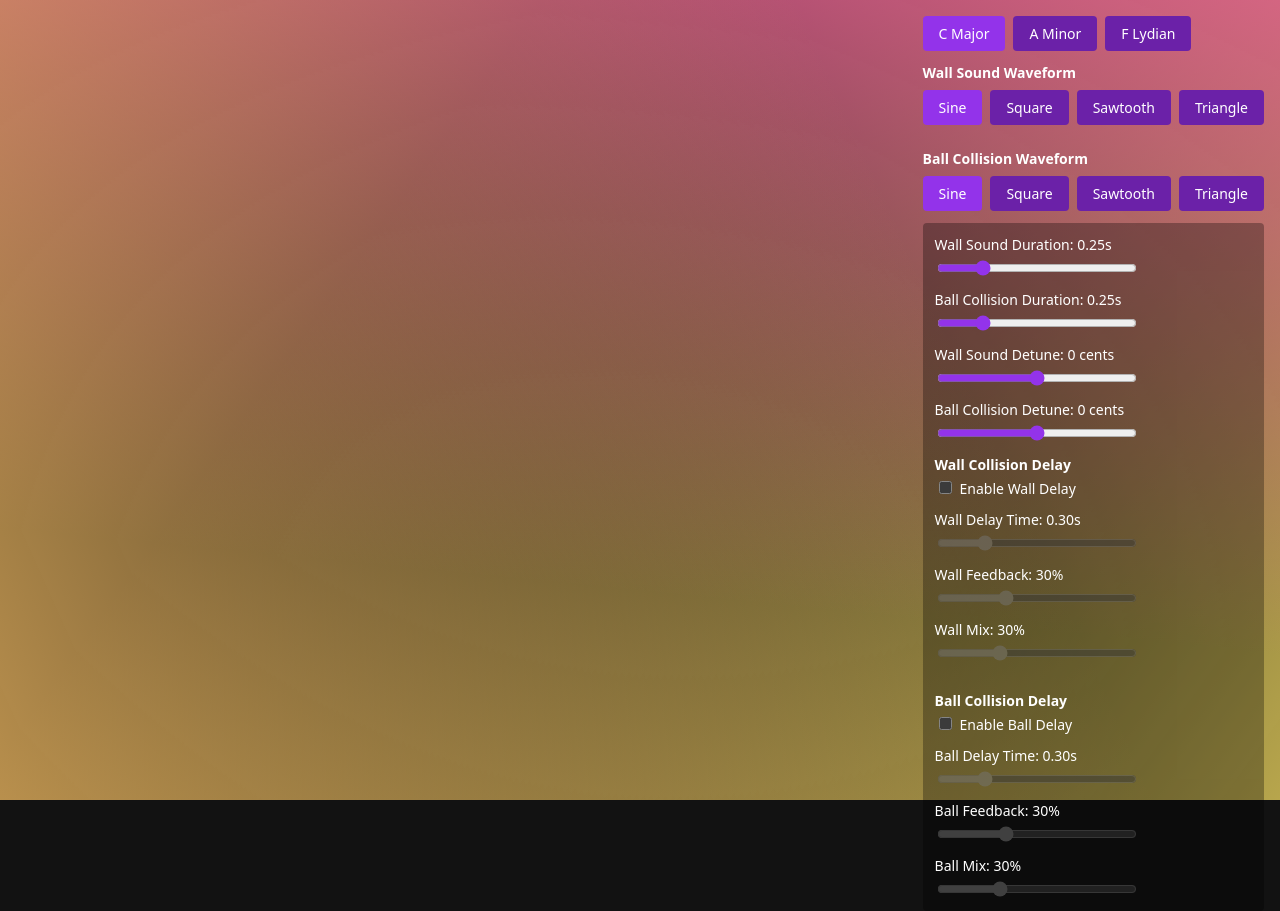
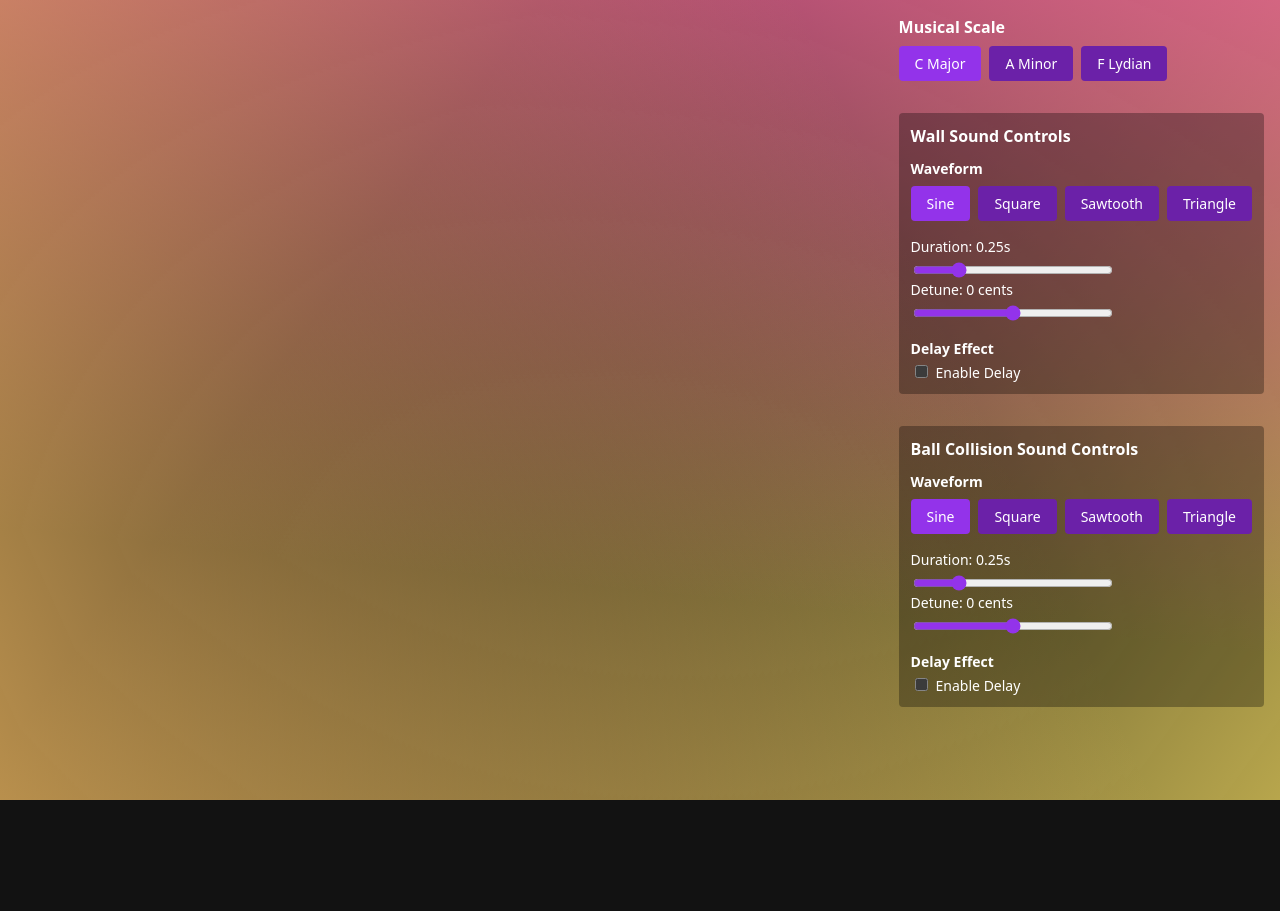
Before and after one commit to circlegetsquare/oscillaphone, a React (Vite) app: page / in a window 1280 px wide. After the commit the page ends 800 px from the top, so only its background shows below. Built offline with nearby package versions, Linux system fonts and the light colour scheme.

Commit message:
Group wall and ball controls

```diff
--- a/src/components/BouncingCircles.jsx
+++ b/src/components/BouncingCircles.jsx
@@ -575,6 +575,11 @@ export default function BouncingCircles() {
   return (
     <>
       <div style={controlsContainerStyles}>
+        {/* Global Controls - Musical Scale */}
+        <div style={{marginBottom: '20px'}}>
+          <label style={{...labelStyles, fontWeight: 'bold', fontSize: '16px', marginBottom: '8px', display: 'block'}}>
+            Musical Scale
+          </label>
           <div style={scaleButtonsStyles}>
             {AVAILABLE_SCALES.map(scale => (
               <button
@@ -596,9 +601,18 @@ export default function BouncingCircles() {
               </button>
             ))}
           </div>
-        <div>
+        </div>
+
+        {/* Wall Sound Controls */}
+        <div style={{marginBottom: '20px', padding: '12px', backgroundColor: 'rgba(0, 0, 0, 0.3)', borderRadius: '4px'}}>
+          <label style={{...labelStyles, fontWeight: 'bold', fontSize: '16px', marginBottom: '12px', display: 'block'}}>
+            Wall Sound Controls
+          </label>
+
+          {/* Wall Waveform */}
+          <div style={{marginBottom: '16px'}}>
             <label style={{...labelStyles, fontWeight: 'bold', display: 'block', marginBottom: '8px'}}>
-            Wall Sound Waveform
+              Waveform
             </label>
             <div style={scaleButtonsStyles}>
               {WAVEFORMS.map(wave => (
@@ -622,9 +636,115 @@ export default function BouncingCircles() {
               ))}
             </div>
           </div>
-        <div>
-          <label style={{...labelStyles, fontWeight: 'bold', display: 'block', marginTop: '12px', marginBottom: '8px'}}>
-            Ball Collision Waveform
+
+          {/* Wall Duration */}
+          <div style={sliderGroupStyles}>
+            <label style={labelStyles}>
+              Duration: {wallDuration.toFixed(2)}s
+            </label>
+            <input
+              type="range"
+              min="0.05"
+              max="1.0"
+              step="0.05"
+              value={wallDuration}
+              onChange={handleWallDurationChange}
+              style={sliderStyles}
+            />
+          </div>
+
+          {/* Wall Detune */}
+          <div style={sliderGroupStyles}>
+            <label style={labelStyles}>
+              Detune: {wallDetune} cents
+            </label>
+            <input
+              type="range"
+              min="-1200"
+              max="1200"
+              step="100"
+              value={wallDetune}
+              onChange={handleWallDetuneChange}
+              style={sliderStyles}
+            />
+          </div>
+
+          {/* Wall Delay Controls */}
+          <div style={{marginTop: '16px'}}>
+            <div style={sliderGroupStyles}>
+              <label style={{...labelStyles, fontWeight: 'bold'}}>
+                Delay Effect
+              </label>
+              <label style={labelStyles}>
+                <input
+                  type="checkbox"
+                  checked={wallDelayEnabled}
+                  onChange={handleWallDelayEnabledChange}
+                  style={checkboxStyles}
+                />
+                Enable Delay
+              </label>
+            </div>
+
+            {wallDelayEnabled && (
+              <>
+                <div style={sliderGroupStyles}>
+                  <label style={labelStyles}>
+                    Delay Time: {wallDelayTime.toFixed(2)}s
+                  </label>
+                  <input
+                    type="range"
+                    min="0.1"
+                    max="1.0"
+                    step="0.1"
+                    value={wallDelayTime}
+                    onChange={handleWallDelayTimeChange}
+                    style={sliderStyles}
+                  />
+                </div>
+                <div style={sliderGroupStyles}>
+                  <label style={labelStyles}>
+                    Feedback: {(wallDelayFeedback * 100).toFixed(0)}%
+                  </label>
+                  <input
+                    type="range"
+                    min="0"
+                    max="0.9"
+                    step="0.1"
+                    value={wallDelayFeedback}
+                    onChange={handleWallDelayFeedbackChange}
+                    style={sliderStyles}
+                  />
+                </div>
+                <div style={sliderGroupStyles}>
+                  <label style={labelStyles}>
+                    Mix: {(wallDelayMix * 100).toFixed(0)}%
+                  </label>
+                  <input
+                    type="range"
+                    min="0"
+                    max="1"
+                    step="0.1"
+                    value={wallDelayMix}
+                    onChange={handleWallDelayMixChange}
+                    style={sliderStyles}
+                  />
+                </div>
+              </>
+            )}
+          </div>
+        </div>
+
+        {/* Ball Collision Sound Controls */}
+        <div style={{padding: '12px', backgroundColor: 'rgba(0, 0, 0, 0.3)', borderRadius: '4px'}}>
+          <label style={{...labelStyles, fontWeight: 'bold', fontSize: '16px', marginBottom: '12px', display: 'block'}}>
+            Ball Collision Sound Controls
+          </label>
+
+          {/* Ball Waveform */}
+          <div style={{marginBottom: '16px'}}>
+            <label style={{...labelStyles, fontWeight: 'bold', display: 'block', marginBottom: '8px'}}>
+              Waveform
             </label>
             <div style={scaleButtonsStyles}>
               {WAVEFORMS.map(wave => (
@@ -648,24 +768,11 @@ export default function BouncingCircles() {
               ))}
             </div>
           </div>
-        <div style={sliderContainerStyles}>
+
+          {/* Ball Duration */}
           <div style={sliderGroupStyles}>
             <label style={labelStyles}>
-              Wall Sound Duration: {wallDuration.toFixed(2)}s
-            </label>
-            <input
-              type="range"
-              min="0.05"
-              max="1.0"
-              step="0.05"
-              value={wallDuration}
-              onChange={handleWallDurationChange}
-              style={sliderStyles}
-            />
-          </div>
-          <div style={sliderGroupStyles}>
-            <label style={labelStyles}>
-              Ball Collision Duration: {circleDuration.toFixed(2)}s
+              Duration: {circleDuration.toFixed(2)}s
             </label>
             <input
               type="range"
@@ -677,23 +784,11 @@ export default function BouncingCircles() {
               style={sliderStyles}
             />
           </div>
+
+          {/* Ball Detune */}
           <div style={sliderGroupStyles}>
             <label style={labelStyles}>
-              Wall Sound Detune: {wallDetune} cents
-            </label>
-            <input
-              type="range"
-              min="-1200"
-              max="1200"
-              step="100"
-              value={wallDetune}
-              onChange={handleWallDetuneChange}
-              style={sliderStyles}
-            />
-          </div>
-          <div style={sliderGroupStyles}>
-            <label style={labelStyles}>
-              Ball Collision Detune: {circleDetune} cents
+              Detune: {circleDetune} cents
             </label>
             <input
               type="range"
@@ -705,83 +800,12 @@ export default function BouncingCircles() {
               style={sliderStyles}
             />
           </div>
-          {/* Wall Delay Controls */}
+
+          {/* Ball Delay Controls */}
+          <div style={{marginTop: '16px'}}>
             <div style={sliderGroupStyles}>
               <label style={{...labelStyles, fontWeight: 'bold'}}>
-              Wall Collision Delay
-            </label>
-            <label style={labelStyles}>
-              <input
-                type="checkbox"
-                checked={wallDelayEnabled}
-                onChange={handleWallDelayEnabledChange}
-                style={checkboxStyles}
-              />
-              Enable Wall Delay
-            </label>
-          </div>
-          <div style={sliderGroupStyles}>
-            <label style={labelStyles}>
-              Wall Delay Time: {wallDelayTime.toFixed(2)}s
-            </label>
-            <input
-              type="range"
-              min="0.1"
-              max="1.0"
-              step="0.1"
-              value={wallDelayTime}
-              onChange={handleWallDelayTimeChange}
-              style={{
-                ...sliderStyles,
-                opacity: wallDelayEnabled ? 1 : 0.5,
-                cursor: wallDelayEnabled ? 'pointer' : 'not-allowed'
-              }}
-              disabled={!wallDelayEnabled}
-            />
-          </div>
-          <div style={sliderGroupStyles}>
-            <label style={labelStyles}>
-              Wall Feedback: {(wallDelayFeedback * 100).toFixed(0)}%
-            </label>
-            <input
-              type="range"
-              min="0"
-              max="0.9"
-              step="0.1"
-              value={wallDelayFeedback}
-              onChange={handleWallDelayFeedbackChange}
-              style={{
-                ...sliderStyles,
-                opacity: wallDelayEnabled ? 1 : 0.5,
-                cursor: wallDelayEnabled ? 'pointer' : 'not-allowed'
-              }}
-              disabled={!wallDelayEnabled}
-            />
-          </div>
-          <div style={sliderGroupStyles}>
-            <label style={labelStyles}>
-              Wall Mix: {(wallDelayMix * 100).toFixed(0)}%
-            </label>
-            <input
-              type="range"
-              min="0"
-              max="1"
-              step="0.1"
-              value={wallDelayMix}
-              onChange={handleWallDelayMixChange}
-              style={{
-                ...sliderStyles,
-                opacity: wallDelayEnabled ? 1 : 0.5,
-                cursor: wallDelayEnabled ? 'pointer' : 'not-allowed'
-              }}
-              disabled={!wallDelayEnabled}
-            />
-          </div>
-
-          {/* Circle Delay Controls */}
-          <div style={sliderGroupStyles}>
-            <label style={{...labelStyles, fontWeight: 'bold', marginTop: '16px'}}>
-              Ball Collision Delay
+                Delay Effect
               </label>
               <label style={labelStyles}>
                 <input
@@ -790,12 +814,15 @@ export default function BouncingCircles() {
                   onChange={handleCircleDelayEnabledChange}
                   style={checkboxStyles}
                 />
-              Enable Ball Delay
+                Enable Delay
               </label>
             </div>
+
+            {circleDelayEnabled && (
+              <>
                 <div style={sliderGroupStyles}>
                   <label style={labelStyles}>
-              Ball Delay Time: {circleDelayTime.toFixed(2)}s
+                    Delay Time: {circleDelayTime.toFixed(2)}s
                   </label>
                   <input
                     type="range"
@@ -804,17 +831,12 @@ export default function BouncingCircles() {
                     step="0.1"
                     value={circleDelayTime}
                     onChange={handleCircleDelayTimeChange}
-              style={{
-                ...sliderStyles,
-                opacity: circleDelayEnabled ? 1 : 0.5,
-                cursor: circleDelayEnabled ? 'pointer' : 'not-allowed'
-              }}
-              disabled={!circleDelayEnabled}
+                    style={sliderStyles}
                   />
                 </div>
                 <div style={sliderGroupStyles}>
                   <label style={labelStyles}>
-              Ball Feedback: {(circleDelayFeedback * 100).toFixed(0)}%
+                    Feedback: {(circleDelayFeedback * 100).toFixed(0)}%
                   </label>
                   <input
                     type="range"
@@ -823,17 +845,12 @@ export default function BouncingCircles() {
                     step="0.1"
                     value={circleDelayFeedback}
                     onChange={handleCircleDelayFeedbackChange}
-              style={{
-                ...sliderStyles,
-                opacity: circleDelayEnabled ? 1 : 0.5,
-                cursor: circleDelayEnabled ? 'pointer' : 'not-allowed'
-              }}
-              disabled={!circleDelayEnabled}
+                    style={sliderStyles}
                   />
                 </div>
                 <div style={sliderGroupStyles}>
                   <label style={labelStyles}>
-              Ball Mix: {(circleDelayMix * 100).toFixed(0)}%
+                    Mix: {(circleDelayMix * 100).toFixed(0)}%
                   </label>
                   <input
                     type="range"
@@ -842,13 +859,11 @@ export default function BouncingCircles() {
                     step="0.1"
                     value={circleDelayMix}
                     onChange={handleCircleDelayMixChange}
-              style={{
-                ...sliderStyles,
-                opacity: circleDelayEnabled ? 1 : 0.5,
-                cursor: circleDelayEnabled ? 'pointer' : 'not-allowed'
-              }}
-              disabled={!circleDelayEnabled}
+                    style={sliderStyles}
                   />
+                </div>
+              </>
+            )}
           </div>
         </div>
       </div>
```
Lines whose indentation alone changed are shown as unchanged.
